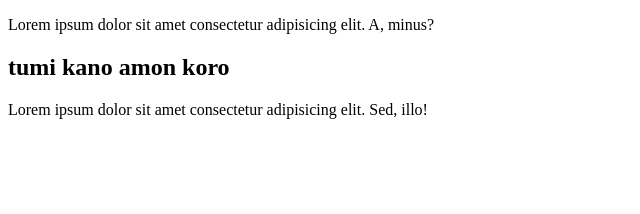
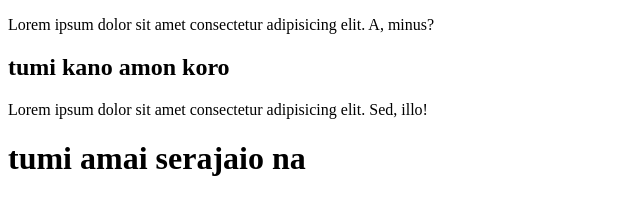
Before and after one commit to ruhulaminsardar2018/feflkg-dkjdsked-dkje, a plain HTML site: page index.html in a window 1280 px wide. Shown: the whole page, without its empty margins (0-640 px from the left). Drawn offline with Linux system fonts and the light colour scheme.

Commit message:
added h1

```diff
--- a/index.html
+++ b/index.html
@@ -13,5 +13,6 @@
         <p>
             Lorem ipsum dolor sit amet consectetur adipisicing elit. Sed, illo!
         </p>
+        <h1>tumi amai serajaio na</h1>
     </body>
 </html>
```
